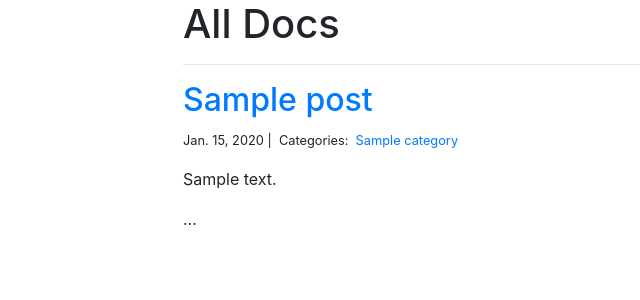
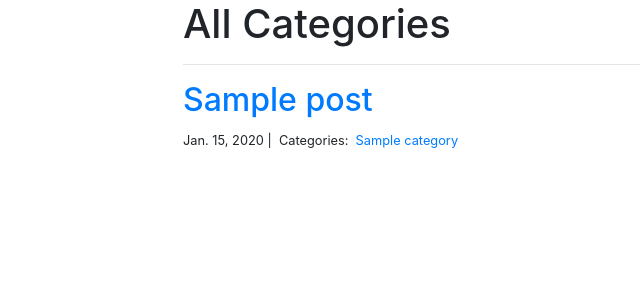
Before and after one commit to lanemoseley/anthem_3, a Django app: template blog/templates/blog_index.html in a window 1280 px wide. Shown: the part 72-372 px from the top of the page, without its empty margins (102-742 px from the left). Run offline with Django 3.2, Linux system fonts and the light colour scheme; the template is opened without the code that fills it: values that come from a table or form of the project are taken from there, others are empty; tables that the repository leaves empty hold one stand-in row (values such as "Sample post"); parts of the project's set-up code (start-up, migrations or seed data) failed here and were passed over; some libraries are stand-ins or nearby versions.

Commit message:
Remove doc preview from blog index.

```diff
--- a/blog/templates/blog_index.html
+++ b/blog/templates/blog_index.html
@@ -8,7 +8,7 @@
 
 {% block page_content %}
 <div class="col-md-8 offset-md-2">
-    <h1>All Docs</h1>
+    <h1>All Categories</h1>
     <hr>
     {% for post in posts %}
     <h2><a href="{% url 'blog_detail' post.pk%}">{{ post.title }}</a></h2>
@@ -21,7 +21,7 @@
         </a>&nbsp;
         {% endfor %}
     </small>
-    <p>{{ post.body | slice:":400" | markdown | safe }}...</p>
+    <!-- <p>{{ post.body | slice:":400" | markdown | safe }}...</p> -->
     {% endfor %}
 </div>
 {% endblock %}
```
